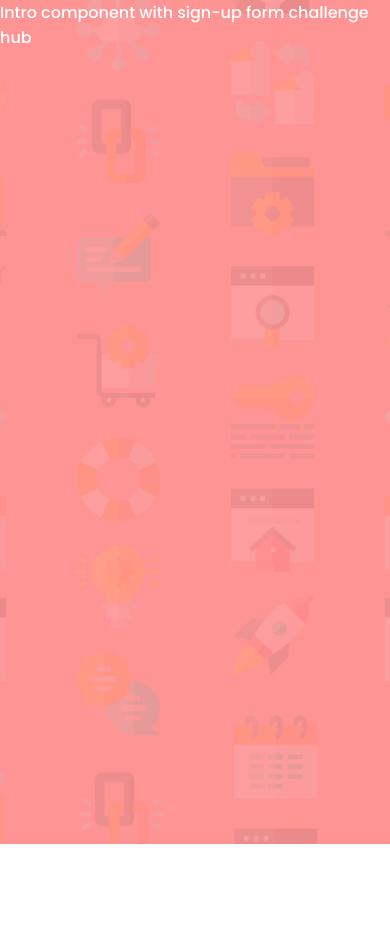
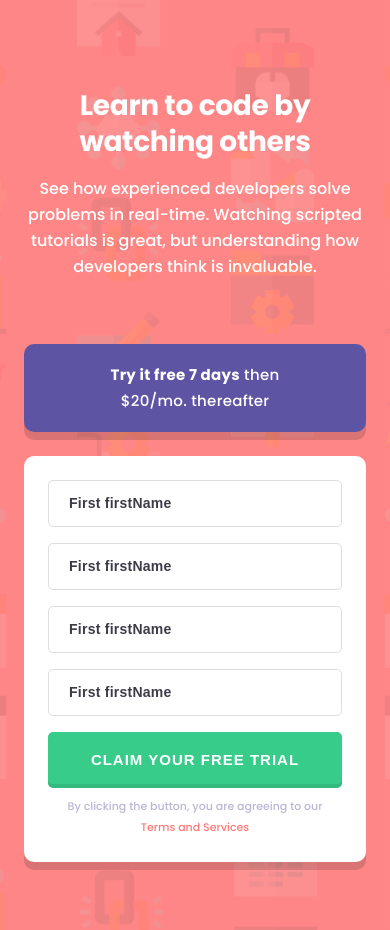
Before and after one commit to esyef/component-with-sign-up-form, a React (Vite) app: page / in a window 390 px wide. Before the commit the page ends 844 px from the top, so only its background shows below. Built offline with nearby package versions, Linux system fonts and the light colour scheme.

Commit message:
version mobile completada

```diff
--- a/src/App.jsx
+++ b/src/App.jsx
@@ -1,9 +1,12 @@
 import styles from './App.module.css'
+import DescriptionService from './components/DescriptionService/DescriptionService'
+import Form from './components/Form/Form'
 
 function App() {
   return (
-    <div>
-      Intro component with sign-up form challenge hub
+    <div className={styles.container}>
+      <DescriptionService  />
+      <Form />
     </div>
   )
 }
--- a/src/App.module.css
+++ b/src/App.module.css
@@ -1,19 +1,19 @@
 :root {
 	--color-pink: #ff7979;
 	--color-green: #38cc8b;
-	--color-purple: #38cc8b;
-	--color-dark: #38cc8b;
+	--color-purple: #5e54a4;
+	--color-dark: #3d3b48;
 	--color-white: #fff;
 }
 
 body {
 	font-family: 'Poppins', sans-serif;
 	background-image: url(./images/bg-intro-mobile.png),
-		linear-gradient(to top, rgba(255, 121, 121, 0.8), rgba(255, 121, 121, 0.8));
+		linear-gradient(to top, rgba(255, 121, 121, 0.9), rgba(255, 121, 121, 0.9));
 	background-repeat: no-repeat;
 	background-size: cover;
-	background-position: center center;
-	height: 100vh;
+	background-position: top center;
+	/* height: 100vh; */
 	color: var(--color-white);
 }
 
@@ -23,3 +23,11 @@ body {
 			linear-gradient(to top, rgba(255, 121, 121, 0.8), rgba(255, 121, 121, 0.8));
 	}
 }
+
+.container {
+	padding-block: 5.5rem 4.25rem;
+	padding-inline: 1.5rem;
+
+	display: grid;
+	grid-template-columns: repeat(auto-fit, minmax(320px, 1fr));
+}
--- /dev/null
+++ b/src/components/DescriptionService/DescriptionService.jsx
@@ -0,0 +1,19 @@
+import styles from './DescriptionService.module.css'
+import base from '../../utils.module.css'
+
+const DescriptionService = () => {
+	return (
+		<article className={`${styles.service} ${base.my_large}`}>
+			<div className={base.my_small}>
+				<h1 className={styles.title}> Learn to code by watching others </h1>
+			</div>
+			<div className={styles.text}>
+				See how experienced developers solve problems in real-time. Watching
+				scripted tutorials is great, but understanding how developers think is
+				invaluable.
+			</div>
+		</article>
+	)
+}
+
+export default DescriptionService
--- /dev/null
+++ b/src/components/DescriptionService/DescriptionService.module.css
@@ -0,0 +1,18 @@
+.service {
+	max-width: 32.8125rem;
+}
+
+.title {
+	text-align: center;
+	font-weight: 700;
+	font-size: 1.75rem;
+	line-height: 2.25rem;
+	letter-spacing: -0.29px;
+}
+
+.text {
+	font-weight: 500;
+	font-size: 1rem;
+	line-height: 1.625rem;
+	text-align: center;
+}
--- /dev/null
+++ b/src/components/Form/Form.jsx
@@ -0,0 +1,52 @@
+import Input from '../Input/Input'
+import ServicePrice from '../ServicePrice/ServicePrice'
+import styles from './Form.module.css'
+
+
+const Form = () => {
+	const firstName = ''
+	return (
+		<section>
+			<ServicePrice />
+			<form className={styles.form}>
+				<Input
+					type='text'
+					value={firstName}
+					name={firstName}
+					placeholder='First firstName'
+				/>
+				<Input
+					type='text'
+					value={firstName}
+					name={firstName}
+					placeholder='First firstName'
+				/>
+				<Input
+					type='text'
+					value={firstName}
+					name={firstName}
+					placeholder='First firstName'
+				/>
+				<Input
+					type='text'
+					value={firstName}
+					name={firstName}
+					placeholder='First firstName'
+				/>
+
+				<button type='submit' className={styles.button}>
+					claim your free trial
+				</button>
+
+				<div className={styles.terms}>
+					<p className={styles.text}>
+						By clicking the button, you are agreeing to our{' '}
+						<span className={styles.text_span}> Terms and Services </span>
+					</p>
+				</div>
+			</form>
+		</section>
+	)
+}
+
+export default Form
--- /dev/null
+++ b/src/components/Form/Form.module.css
@@ -0,0 +1,39 @@
+.form {
+	background-color: var(--color-white);
+	border-radius: 0.625rem;
+	padding: 24px;
+	box-shadow: 0px 8px 0px rgba(0, 0, 0, 0.14688);
+}
+
+.button {
+	padding-block: 15px;
+	width: 100%;
+	border: none;
+	background-color: var(--color-green);
+	color: var(--color-white);
+	text-transform: uppercase;
+	border-radius: 5px;
+	box-shadow: inset 0px -4px 0px rgba(0, 0, 0, 0.0908818);
+	font-weight: 600;
+	font-size: 15px;
+	line-height: 26px;
+	letter-spacing: 1px;
+	text-align: center;
+	margin-bottom: 8px;
+}
+
+.terms {
+	width: 90%;
+	margin: auto;
+}
+.text {
+	color: #bab7d4;
+	text-align: center;
+	font-size: 0.6875rem;
+	line-height: 21px;
+	font-weight: 500;
+}
+
+.text_span {
+	color: var(--color-pink);
+}
--- /dev/null
+++ b/src/components/Input/Input.jsx
@@ -0,0 +1,14 @@
+import styles from './Input.module.css';
+import utils from '../../utils.module.css'
+
+const Input = ({type,value,name,placeholder}) => {
+  return <input
+    type={type}
+    value={value}
+    name={name}
+    placeholder={placeholder}
+    className={`${styles.input} ${utils.my_small}`}
+  />;
+};
+
+export default Input;
--- /dev/null
+++ b/src/components/Input/Input.module.css
@@ -0,0 +1,16 @@
+.input {
+	width: 100%;
+	padding-block: 0.9375rem;
+	padding-inline-start: 1.25rem;
+	border-radius: 5px;
+	outline: none;
+	border: 1px solid #dedede;
+}
+
+.input::placeholder {
+	color: var(--color-dark);
+	font-weight: 600;
+	font-size: 14px;
+	line-height: 26px;
+	letter-spacing: 0.25px;
+}
--- /dev/null
+++ b/src/components/ServicePrice/ServicePrice.jsx
@@ -0,0 +1,14 @@
+import styles from './ServicePrice.module.css'
+import base from '../../utils.module.css'
+
+const ServicePrice = () => {
+	return (
+		<section className={`${styles.servicePrice} ${base.my_medium}`}>
+			<p className={styles.text}>
+				<span className={styles.text_bold}>Try it free 7 days</span> then $20/mo. thereafter
+			</p>
+		</section>
+	)
+}
+
+export default ServicePrice
--- /dev/null
+++ b/src/components/ServicePrice/ServicePrice.module.css
@@ -0,0 +1,19 @@
+.servicePrice {
+	background-color: var(--color-purple);
+	text-align: center;
+	padding-inline: 4.1875rem;
+	padding-block: 1.125rem;
+	border-radius: 10px;
+	box-shadow: 0px 8px 0px rgba(0, 0, 0, 0.14688);
+}
+
+.text {
+	font-weight: 400;
+	font-size: 0.9375rem;
+	line-height: 1.625rem;
+	letter-spacing: 0.27px;
+}
+
+.text_bold {
+	font-weight: bold;
+}
--- /dev/null
+++ b/src/utils.module.css
@@ -0,0 +1,11 @@
+.my_small {
+	margin-block-end: 1rem;
+}
+
+.my_medium {
+	margin-block-end: 1.5rem;
+}
+
+.my_large {
+	margin-block-end: 4rem;
+}
--- a/vite.config.js
+++ b/vite.config.js
@@ -3,5 +3,6 @@ import react from '@vitejs/plugin-react'
 
 // https://vitejs.dev/config/
 export default defineConfig({
-  plugins: [react()]
+  plugins: [react()],
+
 })
```
